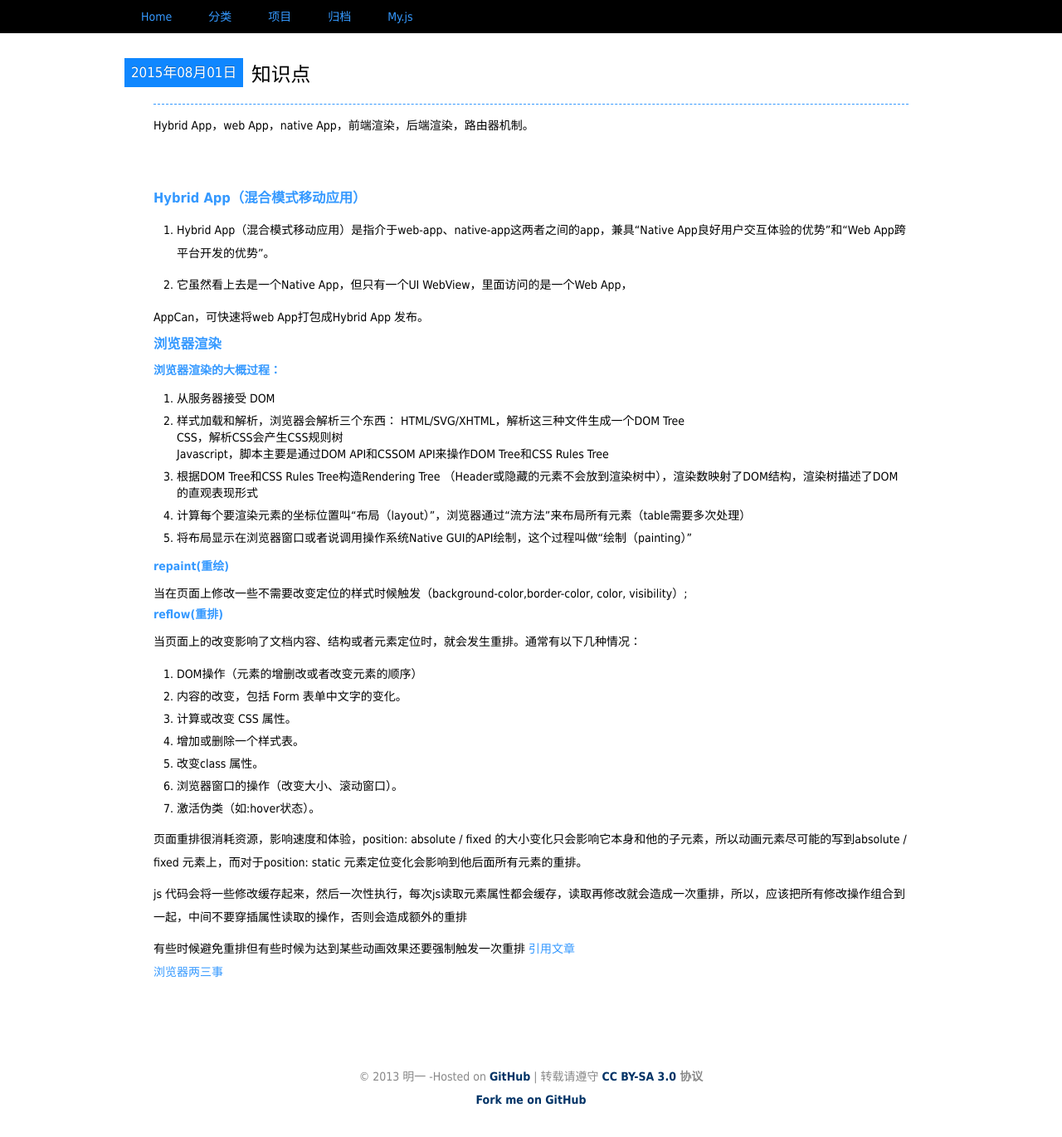
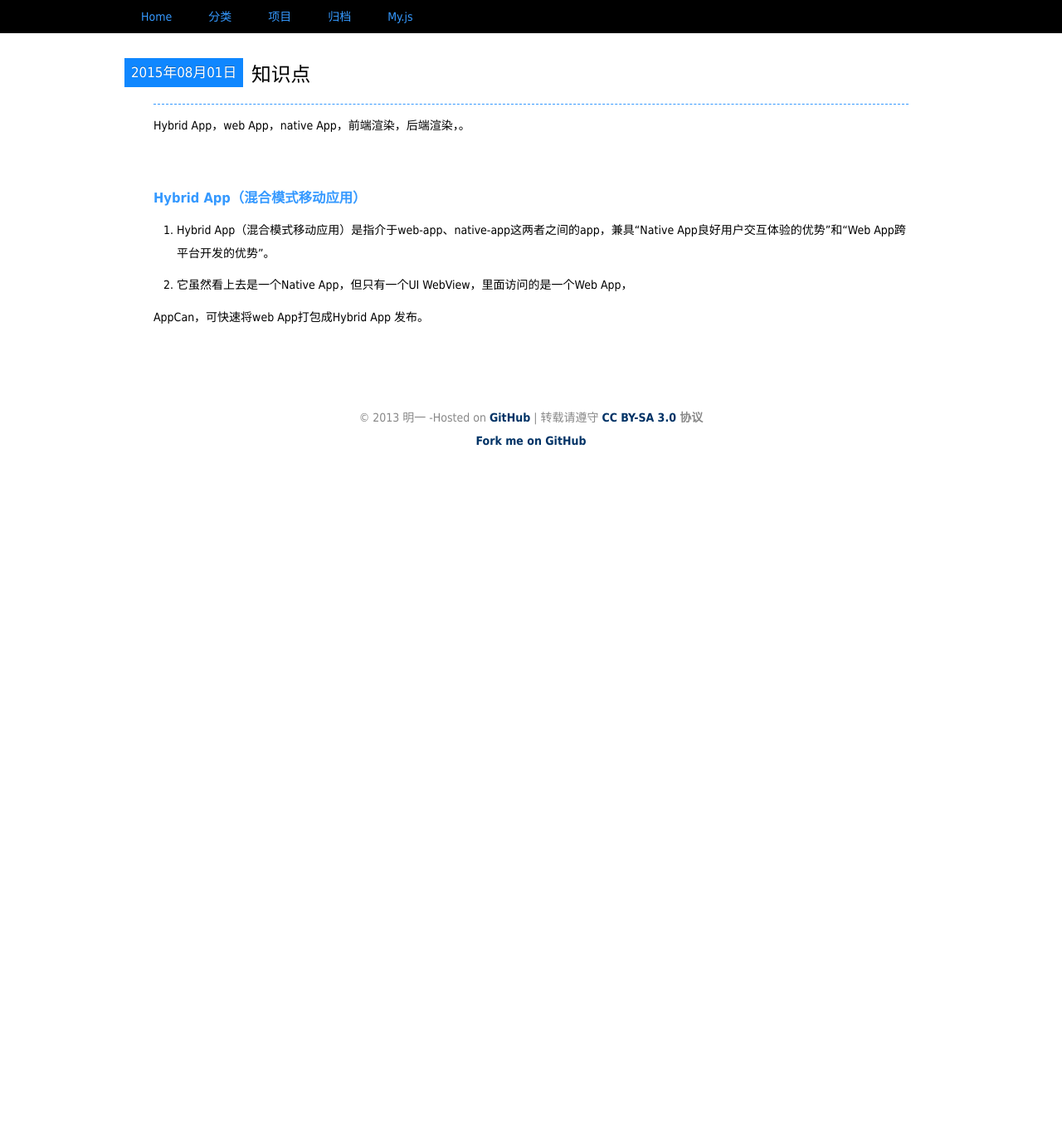
Before and after one commit to mingyili/mingyili.github.com, a Jekyll site: the page built from _posts/2015-08-01-知识点.md, in a window 1280 px wide and 1399 px high. Shown: the top 1370 px of the window at 83% size. Built offline with Jekyll 4.4.1, drawn with Linux system fonts in a browser that asks for light colours; Markdown is read by kramdown in place of the engine named in the settings; comment, search, counter and statistics services are not loaded.

```diff
--- a/_posts/2015-08-01-知识点.md
+++ b/_posts/2015-08-01-知识点.md
@@ -2,7 +2,7 @@
 layout: post
 category: 知识点
 tags: Hybrid App，页面渲染，a锚点
-description: Hybrid App，web App，native App，前端渲染，后端渲染，路由器机制。
+description: Hybrid App，web App，native App，前端渲染，后端渲染，。
 ---
 
 
@@ -14,44 +14,6 @@ description: Hybrid App，web App，native App，前端渲染，后端渲染，
 
  	AppCan，可快速将web App打包成Hybrid App 发布。
 
-### 浏览器渲染
-
-#### 浏览器渲染的大概过程：
-
- 1. 从服务器接受 DOM
- 2. 样式加载和解析，浏览器会解析三个东西：
- 	HTML/SVG/XHTML，解析这三种文件生成一个DOM Tree
- 	CSS，解析CSS会产生CSS规则树
- 	Javascript，脚本主要是通过DOM API和CSSOM API来操作DOM Tree和CSS Rules Tree
- 3. 根据DOM Tree和CSS Rules Tree构造Rendering Tree （Header或隐藏的元素不会放到渲染树中），渲染数映射了DOM结构，渲染树描述了DOM的直观表现形式
- 4. 计算每个要渲染元素的坐标位置叫“布局（layout）”，浏览器通过“流方法”来布局所有元素（table需要多次处理）
- 5. 将布局显示在浏览器窗口或者说调用操作系统Native GUI的API绘制，这个过程叫做“绘制（painting）”
-
-#### repaint(重绘)
-
-  当在页面上修改一些不需要改变定位的样式时候触发（background-color,border-color, color, visibility）;
-
-
-#### reflow(重排)
-
-  当页面上的改变影响了文档内容、结构或者元素定位时，就会发生重排。通常有以下几种情况：
-
- 1. DOM操作（元素的增删改或者改变元素的顺序）
- 2. 内容的改变，包括 Form 表单中文字的变化。
- 3. 计算或改变 CSS 属性。
- 4. 增加或删除一个样式表。
- 5. 改变class 属性。
- 6. 浏览器窗口的操作（改变大小、滚动窗口）。
- 7. 激活伪类（如:hover状态）。
-
- 页面重排很消耗资源，影响速度和体验，position: absolute / fixed 的大小变化只会影响它本身和他的子元素，所以动画元素尽可能的写到absolute / fixed 元素上，而对于position: static 元素定位变化会影响到他后面所有元素的重排。
-
- js 代码会将一些修改缓存起来，然后一次性执行，每次js读取元素属性都会缓存，读取再修改就会造成一次重排，所以，应该把所有修改操作组合到一起，中间不要穿插属性读取的操作，否则会造成额外的重排
-
- 有些时候避免重排但有些时候为达到某些动画效果还要强制触发一次重排
-[引用文章](http://www.oschina.net/news/53368/webpage-rendering-101/)
-[浏览器两三事](http://developer.51cto.com/art/201311/418133.htm)
-
 
 [jekyll]: http://jekyllrb.com/ "Jekyll 官方文档"
 [emacs-jekyll]: https://github.com/diasjorge/jekyll.el "Emacs Jekyll 插件"
```
Also changed, not shown: _posts/2015-08-12-路由器机制，页面无刷新跳转.md (added, +36 -0 lines), _posts/2015-08-13-浏览器渲染.md (added, +51 -0 lines), 1 other file.
